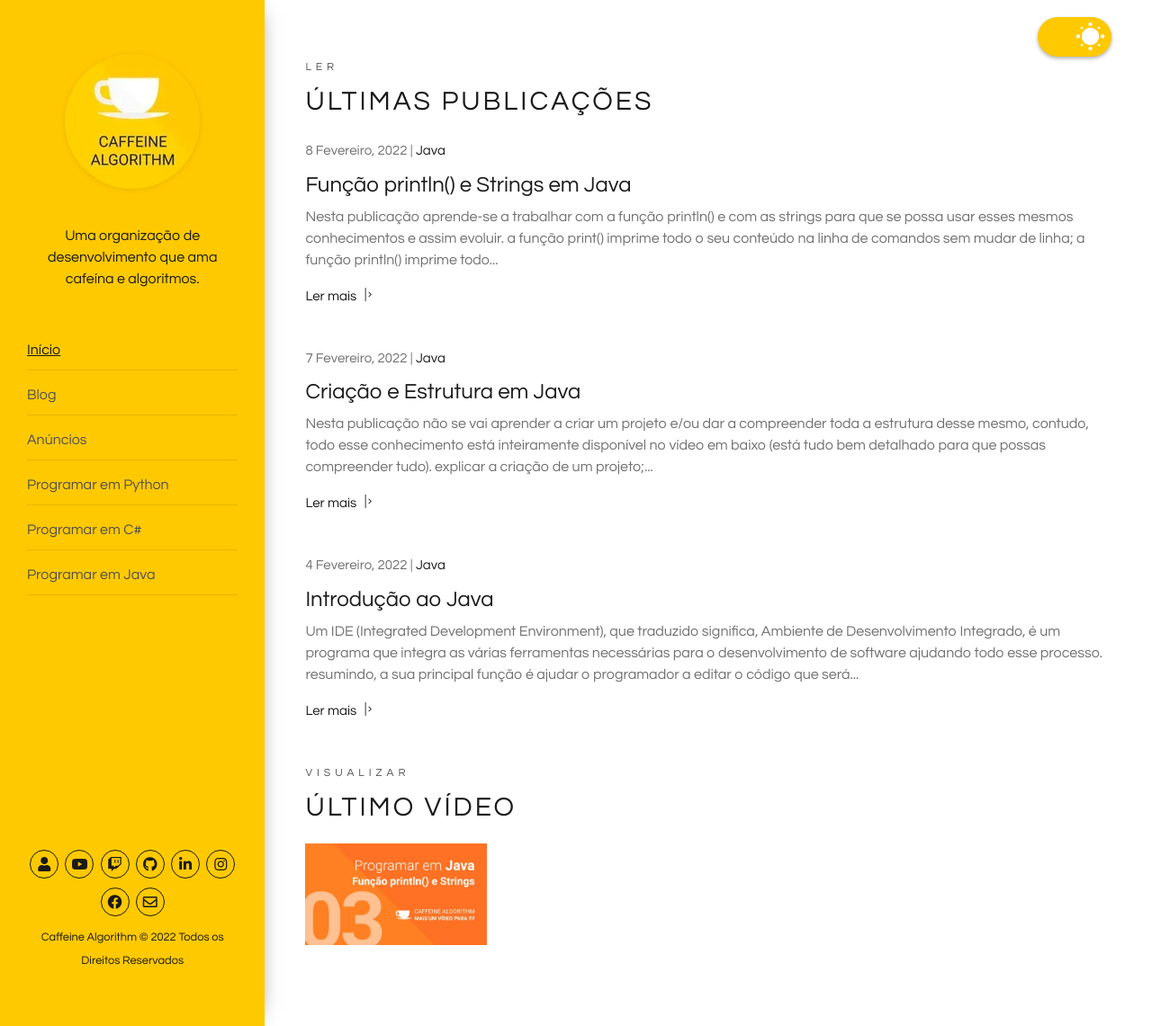
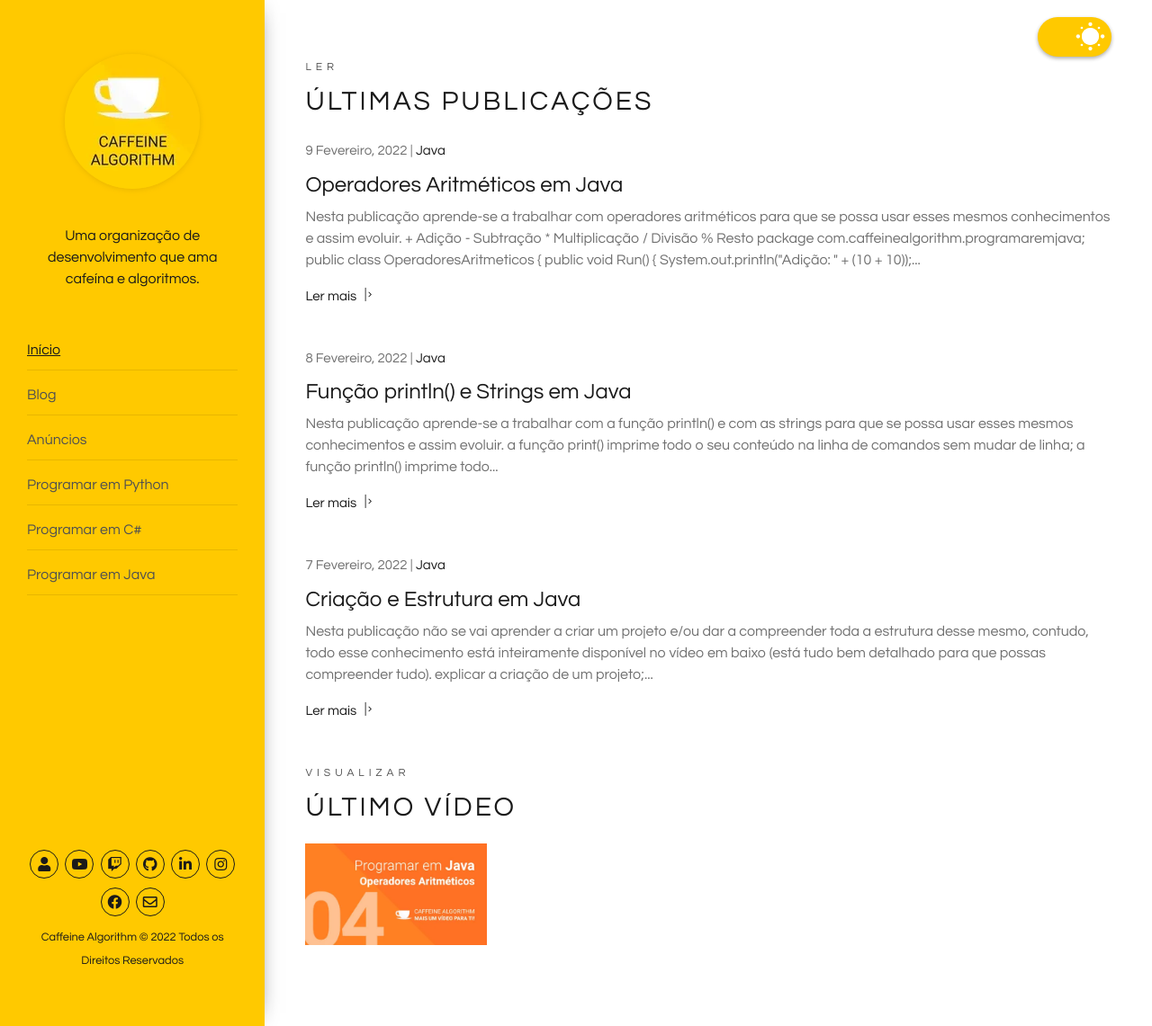
Before and after one commit to caffeinealgorithm/caffeinealgorithm.github.io, a Jekyll site: the page built from index.html, in a window 1280 px wide and 1141 px high. Shown: the whole window at 90% size. Built offline with Jekyll 4.4.1, drawn with Linux system fonts in a browser that asks for light colours.

Commit message:
Add 4º episode of the Java programming series

````diff
--- /dev/null
+++ b/_posts/2022-02-09-operadores-aritmeticos-em-java.md
@@ -0,0 +1,43 @@
+---
+layout: post
+excerpt: Blog
+title: 'Operadores Aritméticos em Java'
+description: 'Descobre como se trabalha com operadores aritméticos na linguagem de programação Java. Obtém respostas às tuas dúvidas com a teoria e os exemplos apresentados.'
+keywords: 'java, operadores aritméticos, operadores, aritméticos, publicação'
+date: 2022-02-09
+categories: [Java]
+---
+
+Nesta publicação aprende-se a trabalhar com operadores aritméticos para que se possa usar esses mesmos conhecimentos e assim evoluir.
+
+`+` | Adição
+`-` | Subtração
+`*` | Multiplicação
+`/` | Divisão
+`%` | Resto
+
+<div class="video-container">
+  <iframe src="https://www.youtube.com/embed/USlZetbXrA" frameborder="0" allowfullscreen></iframe>
+</div>
+
+```java
+package com.caffeinealgorithm.programaremjava;
+
+public class OperadoresAritmeticos {
+  public void Run() {
+    System.out.println("Adição: " + (10 + 10)); // Adição: 20
+    System.out.println("Subtração: " + (10.5 - 5.5 - 4.5)); // Subtração: 0.5
+    System.out.println("Multiplicação: " + (-10 * 2)); // Multiplicação: -20
+    System.out.println("Divisão: " + (10 / 2)); // Divisão: 5
+    System.out.println("Resto: " + (8 % 2)); // Resto: 0
+  }
+}
+```
+
+<div class="video-container">
+  <iframe src="https://www.youtube.com/embed/_USlZetbXrA" frameborder="0" allowfullscreen></iframe>
+</div>
+
+Não te esqueças de [assistir ao vídeo](https://youtu.be/_USlZetbXrA){:target="\_blank"} e podes sempre ler esta publicação [em inglês](https://nelsonsilvadev.com/blog/20220209/arithmetic-operators-in-java/){:target="\_blank"}.
+
+### _Happy coding!_
--- a/index.html
+++ b/index.html
@@ -76,7 +76,7 @@ keywords: organização, desenvolvimento, cafeína, algoritmos, publicações, v
       </div>
 
       <div class="row">
-        {% for video in site.java %} {% if video.id == "/java/3" %}
+        {% for video in site.java %} {% if video.id == "/java/4" %}
         <div class="col-xs-12 col-sm-3 col-sm-6 col-lg-6 col-xl-3">
           <a
             href="https://www.youtube.com/embed/{{ video.custom_id }}"
````
Also changed, not shown: _java/4.md (added, +5 -0 lines), assets/img/playlists/java/4.png (added), assets/img/playlists/java/4.webp (added).
